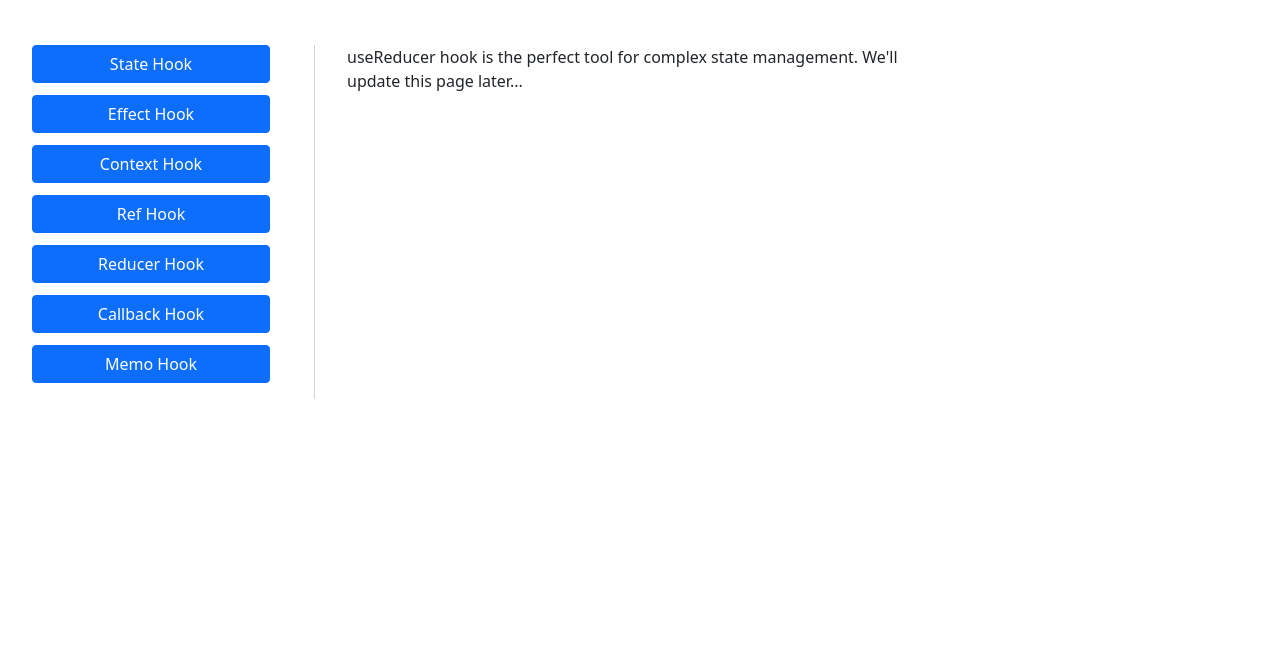
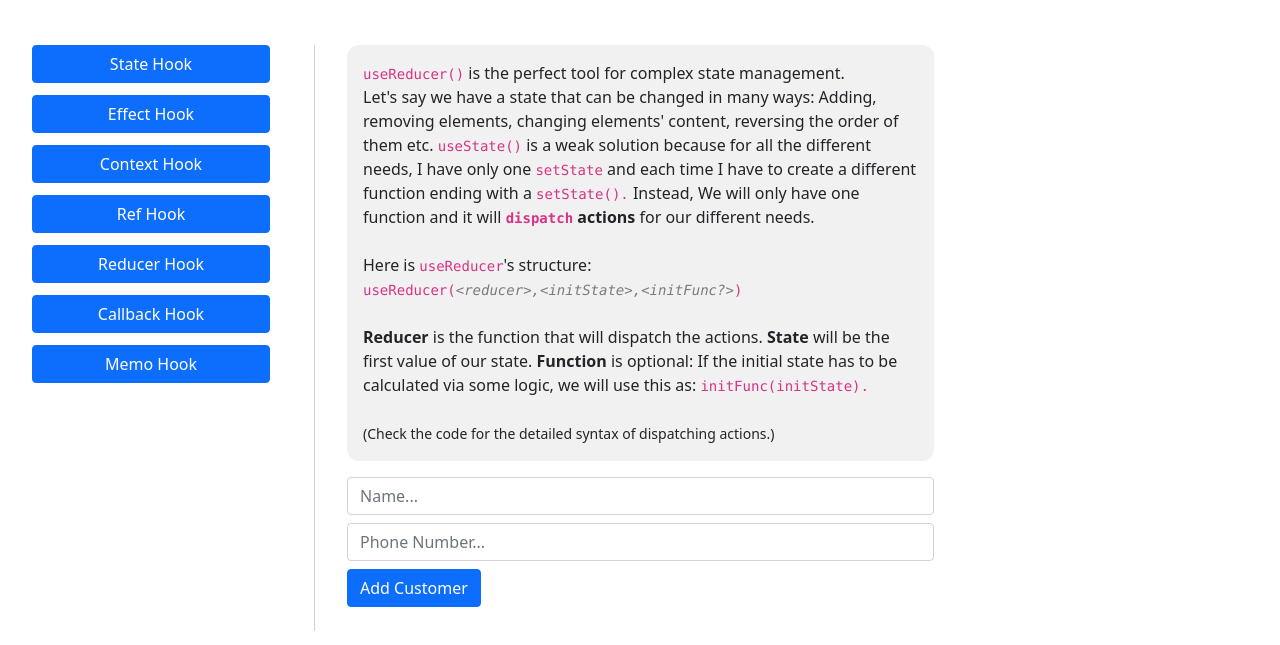
Before and after one commit to emrevebilgic/learning-hooks, a React app: page /use-reducer in a window 1280 px wide. Shown: the part 83-728 px from the top of the page. Built offline with nearby package versions, Linux system fonts and the light colour scheme.

Commit message:
Reducer Hook

```diff
--- a/src/index.js
+++ b/src/index.js
@@ -1,5 +1,5 @@
 import React from 'react';
-import ReactDOM from 'react-dom';
+import { createRoot } from 'react-dom/client';
 import { BrowserRouter, Routes, Route } from "react-router-dom";
 import Layout from './pages/Layout';
 import StateHook from './pages/StateHook';
@@ -29,9 +29,10 @@ function App() {
       </Routes>
     </BrowserRouter>
   )
+
 }
 
-ReactDOM.render(
-    <App />,
-  document.querySelector('#fromjs')
-);
+const domNode = document.querySelector('#fromjs');
+const root = createRoot(domNode);
+
+root.render(<App />);
--- a/src/pages/ReducerHook.js
+++ b/src/pages/ReducerHook.js
@@ -1,11 +1,83 @@
 import React from "react";
+import {useState, useReducer, useEffect} from 'react';
 
 const ReducerHook = () => {
+
+    const [name, setName] = useState("");
+    const [phone, setPhone] = useState("");
+
+    const reducer = (state, action) => {
+        switch (action.type) {
+            case "ADD": {
+                if( state.some((item)=>item.name === action.name) ) {
+                    alert("This customer already exists");
+                    return state;
+                }
+                else
+                    return [...state, {name: action.name, phone: action.phone} ]
+            }
+            case "REMOVE": {
+                return state.filter((item)=>item.name !== action.name)
+            }
+            default:
+                return state;
+        }
+    }
+
+    const [customers, dispatch] = useReducer(reducer, []);
+
+    useEffect(()=> {
+        console.log("current customer count: " + customers.length)
+    }, [customers])
+
+    function handleName(event) {
+        setName(event.target.value)
+    }
+
+    function handlePhone(event) {
+        setPhone(event.target.value)
+    }
+
+    function handleAdd(event) {
+        dispatch({type: "ADD", name: name, phone: phone});
+        event.preventDefault();
+    }
+
+    function handleEdit() {
+        dispatch({type: "EDIT", name: name, phone: phone})
+    }
+
+    function handleRemove(item) {
+        dispatch({type: "REMOVE", name: item.name});
+    }
+
     return (
         <>
-            <p>
-                useReducer hook is the perfect tool for complex state management. We'll update this page later...
+            <p className="explanation">
+                <code>useReducer()</code> is the perfect tool for complex state management.<br/> Let's say we have a state that can be changed in many ways: Adding, removing elements, changing elements' content, reversing the order of them etc. <code>useState()</code> is a weak solution because for all the different needs, I have only one <code>setState</code> and each time I have to create a different function ending with a <code>setState().</code> Instead, We will only have one function and it will <strong> <code>dispatch</code> actions</strong> for our different needs.
+                <br/><br/>
+                Here is <code>useReducer</code>'s structure: <br/> <code>useReducer(<var>&lt;reducer&gt;,&lt;initState&gt;,&lt;initFunc?&gt;</var>)</code> <br/> <br/>
+                <strong>Reducer</strong> is the function that will dispatch the actions. <strong>State</strong> will be the first value of our state. <strong>Function</strong> is optional: If the initial state has to be calculated via some logic, we will use this as: <code>initFunc(initState).</code> <br/> <br/>
+                <small>(Check the code for the detailed syntax of dispatching actions.)</small>
             </p>
+            <form className="mb-3" onSubmit={handleAdd}>
+                <input className="form-control mb-2" type="text" value={name} onChange={handleName} placeholder="Name..."/>
+                <input className="form-control mb-2" type="text" value={phone} onChange={handlePhone} placeholder="Phone Number..."/>
+                <button className="btn me-2 mb-2 btn-primary" type="submit">Add Customer</button>
+            </form>
+            {
+                customers.map((item, i) => {
+                    return (
+                        <div className="d-grid gap-2 d-sm-flex justify-content-sm-between mb-4" key={`item_${i}`}>
+                            <div className="customer">
+                                <strong>Name: </strong>{item.name} &nbsp; <strong>Phone: </strong> {item.phone}
+                            </div>
+                            <button className="btn btn-sm btn-danger" onClick={()=>handleRemove(item)}>Remove</button>
+                        </div>
+                    )
+                })
+            }
+
         </>
     )
 }
--- a/src/pages/RefHook.js
+++ b/src/pages/RefHook.js
@@ -10,7 +10,7 @@ const RefHook = () => {
 
     const MyCustomInput = forwardRef((props,ref) => {
         return (
-            <input className="w-100 mb-3" ref={ref} placeholder="My Custom Input..." />
+            <input className="form-control mb-3" ref={ref} placeholder="My Custom Input..." />
         )
     })
 
--- a/src/styles/styles.scss
+++ b/src/styles/styles.scss
@@ -51,6 +51,10 @@ code {
     padding: 16px;
     border-radius: 12px;
 }
+.customer {
+    padding: 12px;
+    background-color: #f5f5f5;
+}
 
 ::-webkit-scrollbar {
     width: 8px;
```
